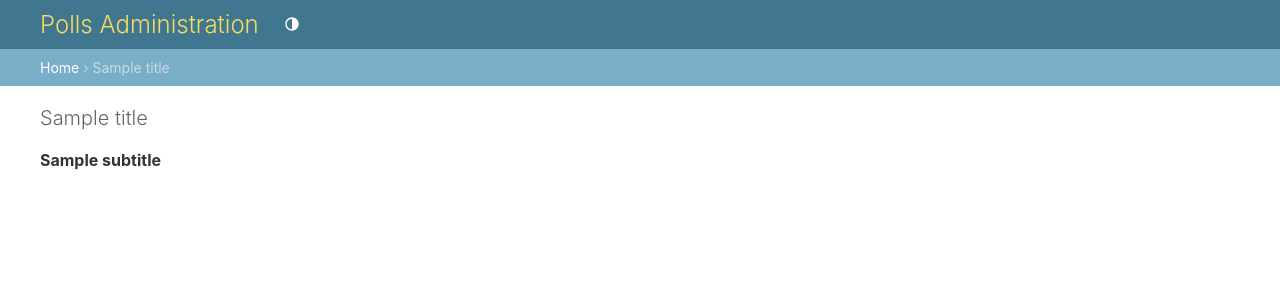
After one commit to mzhukotsky/TwoChoices, a Django app: template templates/admin/base_site.html in a window 1280 px wide. The commit adds this page. Shown: the top 300 px of the page. Run offline with Django 4.2, Linux system fonts and the light colour scheme; the template is opened without the code that fills it: most values are stand-ins (such as "Sample title", 1, 10 or a date in 2020).

Commit message:
Minor bug fixes, override admin template

```diff
--- a/TwoChoices/settings.py
+++ b/TwoChoices/settings.py
@@ -57,7 +57,7 @@
     {
         'BACKEND': 'django.template.backends.django.DjangoTemplates',
         'DIRS': [
-            os.path.join(BASE_DIR, 'twochoices', 'templates'),
+            os.path.join(BASE_DIR, 'templates'),
         ],
         'APP_DIRS': True,
         'OPTIONS': {
--- a/TwoChoices/templates/twochoices/index.html
+++ b/TwoChoices/templates/twochoices/index.html
@@ -1 +1,2 @@
 <h1>Two choices</h1>
+dasd
--- /dev/null
+++ b/templates/admin/base_site.html
@@ -0,0 +1,12 @@
+{% extends "admin/base.html" %}
+
+{% block title %}{% if subtitle %}{{ subtitle }} | {% endif %}{{ title }} | {{ site_title|default:_('Django site admin') }}{% endblock %}
+
+{% block branding %}
+<h1 id="site-name"><a href="{% url 'admin:index' %}">Polls Administration</a></h1>
+{% if user.is_anonymous %}
+  {% include "admin/color_theme_toggle.html" %}
+{% endif %}
+{% endblock %}
+
+{% block nav-global %}{% endblock %}
```
